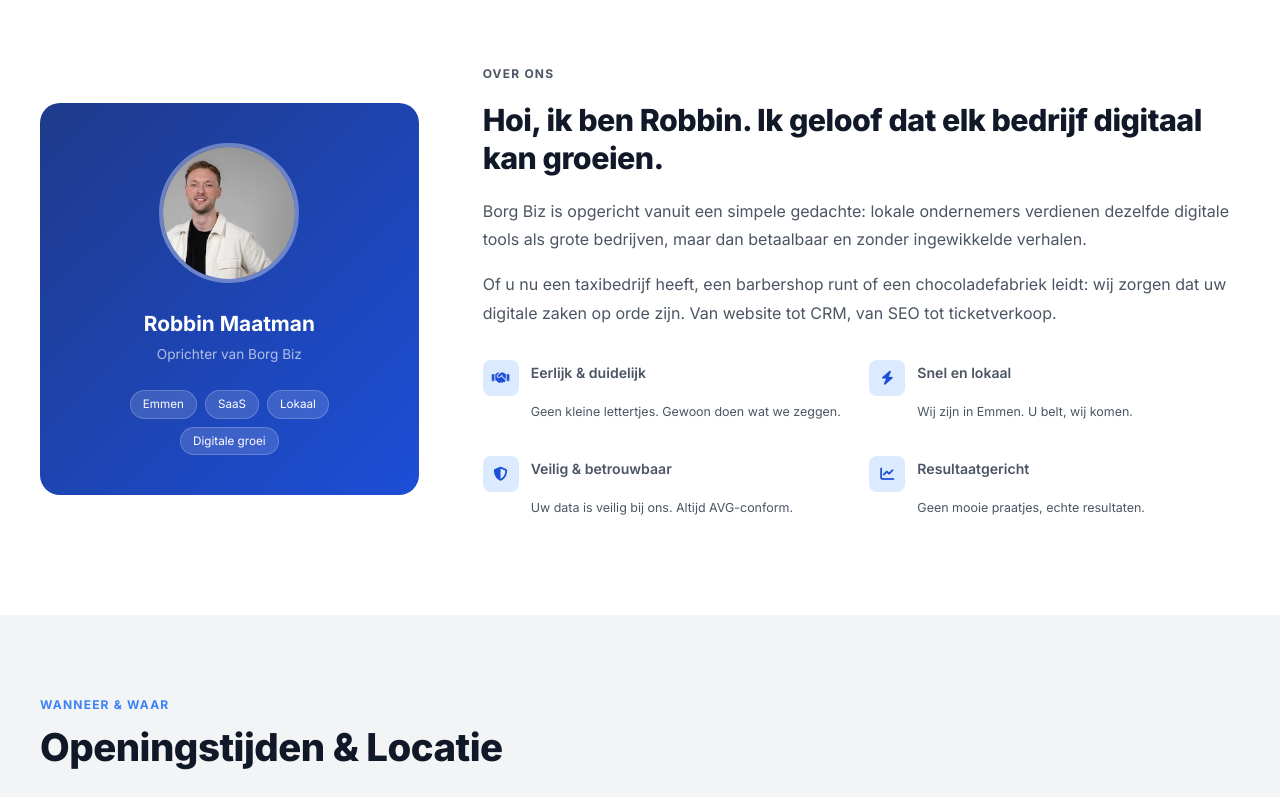
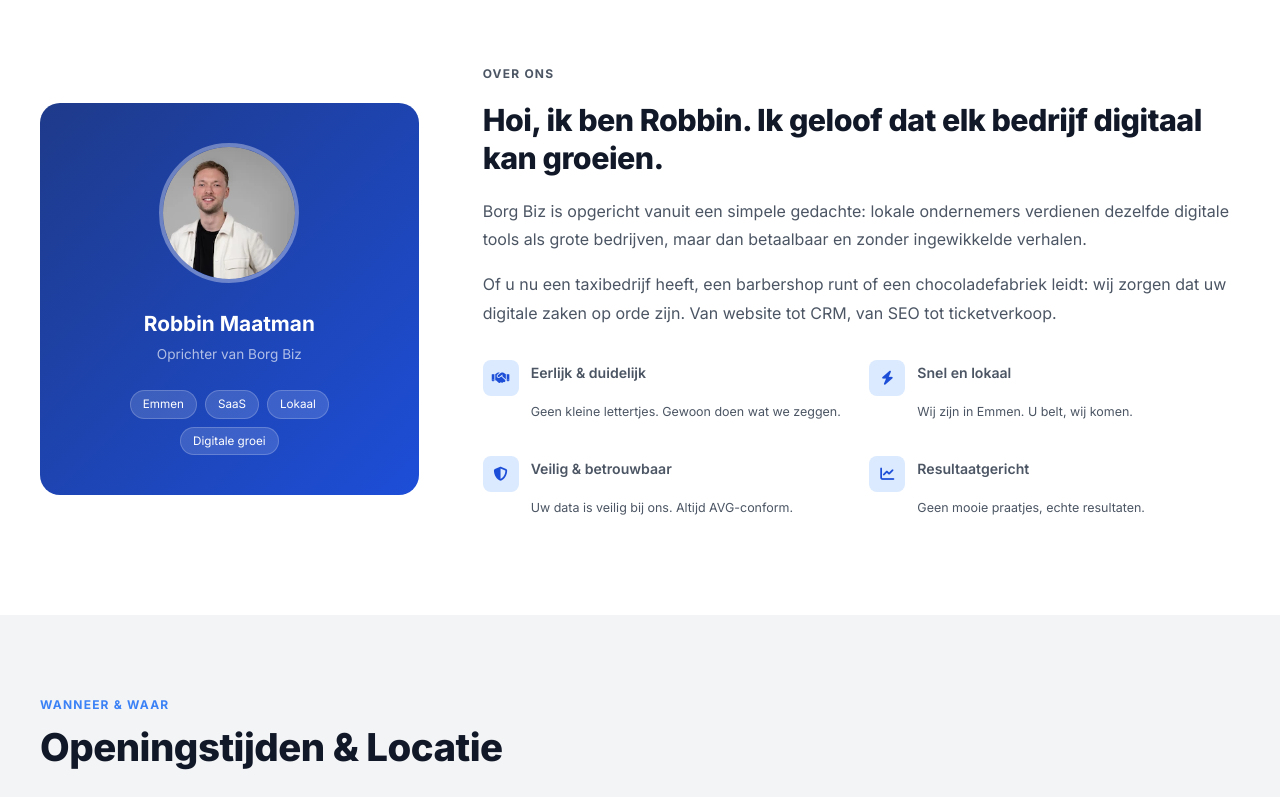
Before and after one commit to infoborgbiz-online/borg-biz-website, a website: page index.html in a window 1280 px wide. Shown: the part 3560-4357 px from the top of the page. Drawn offline with Linux system fonts and the light colour scheme.

Commit message:
Avatar: horizontaal gecentreerd (50%)

```diff
--- a/index.html
+++ b/index.html
@@ -283,9 +283,9 @@
         .eigenaar-avatar {
             width: 100%; height: 100%;
             object-fit: cover;
-            object-position: 62% 18%;
+            object-position: 50% 18%;
             transform: scale(1.5);
-            transform-origin: 62% 18%;
+            transform-origin: 50% 18%;
             display: block;
         }
         .eigenaar-naam { font-size: 1.3rem; font-weight: 700; margin-bottom: 0.25rem; }
```
